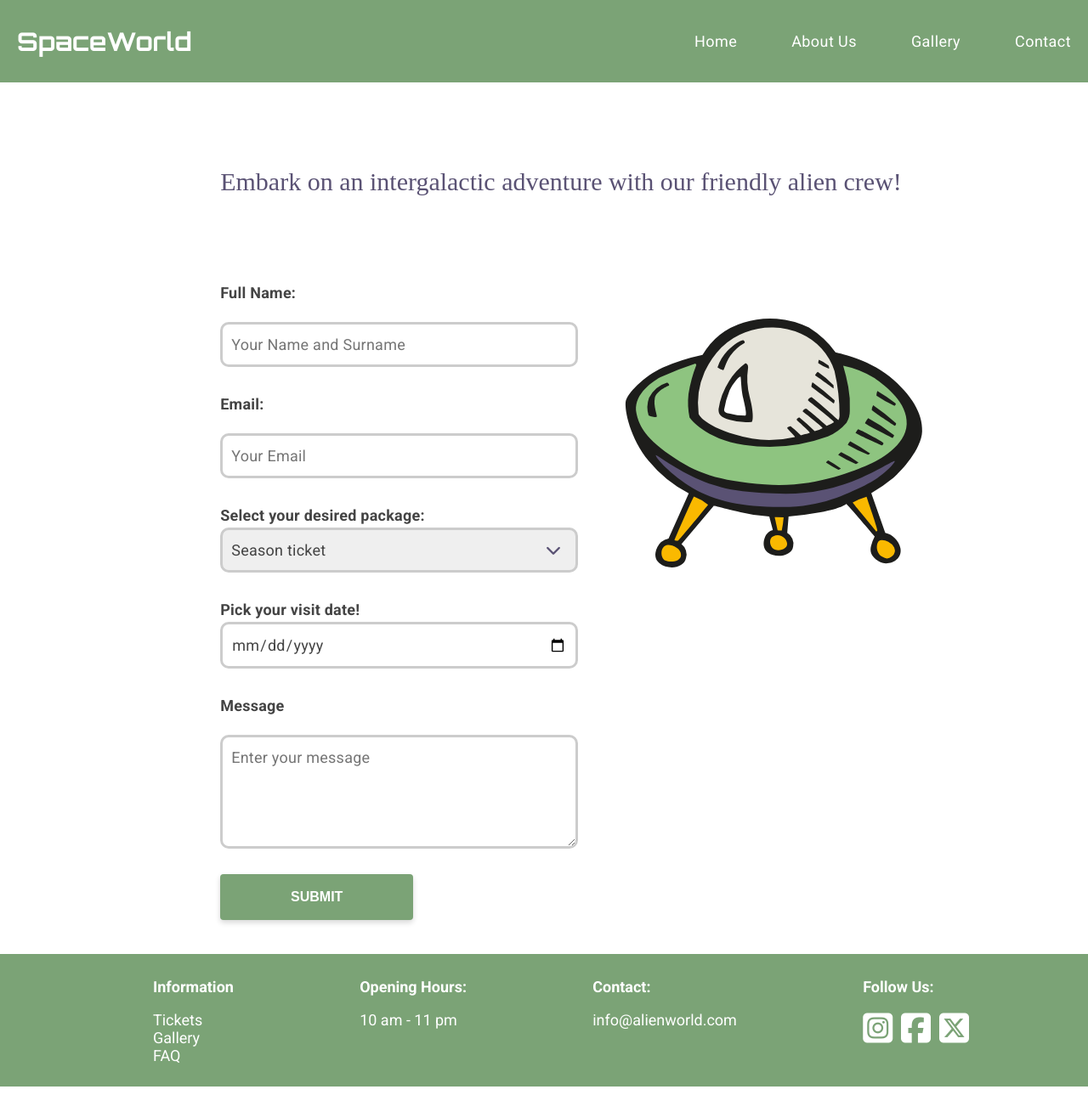
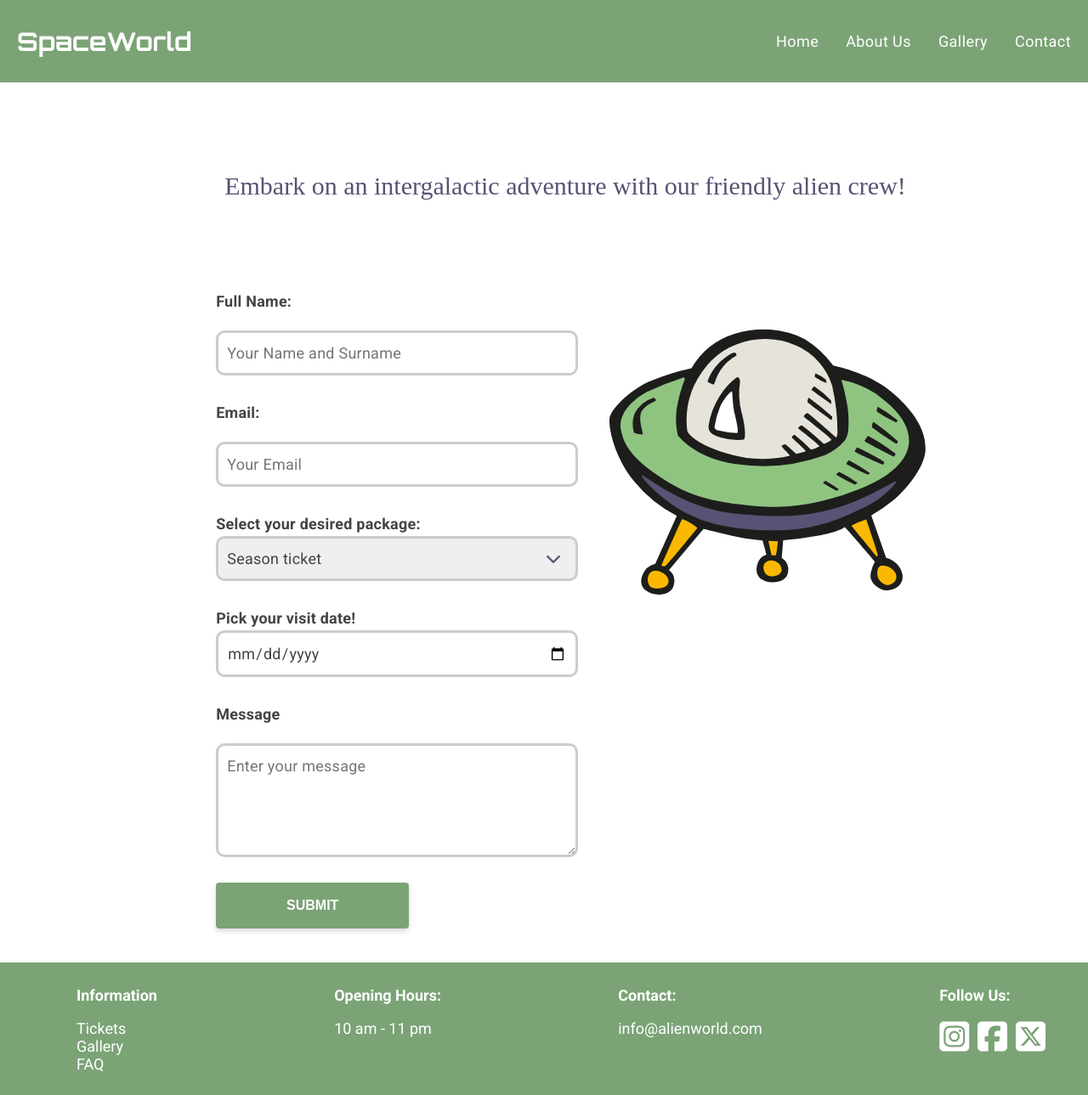
Before and after one commit to ssannejohansson/SpaceWorld, a plain HTML site: page pages/contactus.html in a window 1280 px wide. Shown: the whole page at 85% size. Drawn offline with nearby package versions, Linux system fonts and the light colour scheme; a web font is replaced by a local one.

Commit message:
modified styles/contactus.css

```diff
--- a/pages/contactus.html
+++ b/pages/contactus.html
@@ -51,7 +51,7 @@
 
                    <div class="calendar-container">
                        <label for="calendar">Pick your visit date!</label>
-                       <input type="date" id="calendar" class="form-input">
+                       <input type="date" id="calendar" class="form-input" required>
                        <!-- <button type="submit">Confirm Date</button> -->
                    </div>
 
--- a/styles/contactus.css
+++ b/styles/contactus.css
@@ -1,7 +1,8 @@
 body {
      min-height: 100vh;
-     max-width: 100vw;
+     max-width: 100%;
      margin: 0;
+     padding: 0;
      display: flex;
      flex-direction: column;
      justify-content: space-between;
@@ -19,11 +20,7 @@ body {
      min-height: 88px;
      width: 100%;
      padding: 0 20px;
-     /* padding-left: 140px;
-     padding-right: 140px; */
      box-sizing: border-box;
-     /* box-shadow: 0 2px 5px rgba(0, 0, 0, 0.1); maybe fo better visibility
-     z-index: 1000; this is to ensure that header is above other content - nedded? */
  }
  .logo__header {
      display: flex;
@@ -31,8 +28,13 @@ body {
      font-family: "orbitron", serif;
      font-weight: bold;
      font-size: 30px;
+     /* font-size: 2rem; Using rem for responsive size */
      color: #fff;
  }
+ .navbar {
+    display: flex; /* Ensure navbar items are in a row */
+    align-items: center; /* Align vertically in the center */
+}
  .navbar li {
      display: inline-block;
      position: relative;
@@ -44,20 +46,12 @@ body {
      font-family: "Roboto", serif;
      font-style: normal;
      letter-spacing: 0.43px;
-     line-height: 21px;
-     margin-left: 60px;
+     line-height: 1.5;
+     margin-left: 2rem;
  }
  .navbar li a {
-     display: inline-block;
-     position: relative;
-     text-decoration: none;
-     list-style: none;
-     color: #fff;
-     text-align: left;
-     font-size: 18px;
-     font-family: "Roboto", serif;
-     font-style: normal;
-     line-height: 21px;
+    text-decoration: none;
+    color: #fff;
  }
  .navbar li::after {
      content: '';
@@ -80,6 +74,7 @@ body {
  h2 {
      text-align: center;
      width: 100%;
+     padding: 5px;
      margin-top: 80px;
      margin-bottom: 80px;
      font-family: "caprasimo", static;
@@ -100,7 +95,7 @@ body {
      max-width: 1600px;
      width: 100%;
      display: flex;
-     justify-content: space-around;
+     justify-content: space-between;
      align-items: flex-start;
      margin: 0 auto;
      flex-grow: 1;
@@ -108,7 +103,7 @@ body {
  }
  .container {
      max-width: 50%;
-     margin-right: 20px;
+     /* margin-right: 20px; */
      flex-grow: 1;
  }
  form {
@@ -209,18 +204,16 @@ body {
      background-color: #5A5274;
  }
  .alien-image {
-     flex-grow: 1;
      max-width: 50%;
      display: flex;
      justify-content: center;
      align-items: center;
-
+     flex-grow: 1;
  }
  .alien-image img {
     width: 100%;
     max-width: 600px;
     height: auto;
- /* margin-left: 50px ; */
  }
  img {
     transition: transform 0.5s ease, opacity 0.5s ease;
@@ -247,16 +240,18 @@ img:hover {
      background-color: #7ba376;
      min-height: 68px;
      width: 100%;
-     max-width: 100vw;
+     max-width: 1200px;
+     margin: auto;
      display: flex;
      justify-content: space-between;
      align-items: baseline;
-     padding-top: 10px;
+     padding: 10px;
+     /* padding-top: 10px;
      padding-bottom: 10px;
      padding-left: 140px;
      padding-right: 140px;
      position: relative;
-     bottom: 0;
+     bottom: 0; */
      box-sizing: border-box;
  }
 
```
